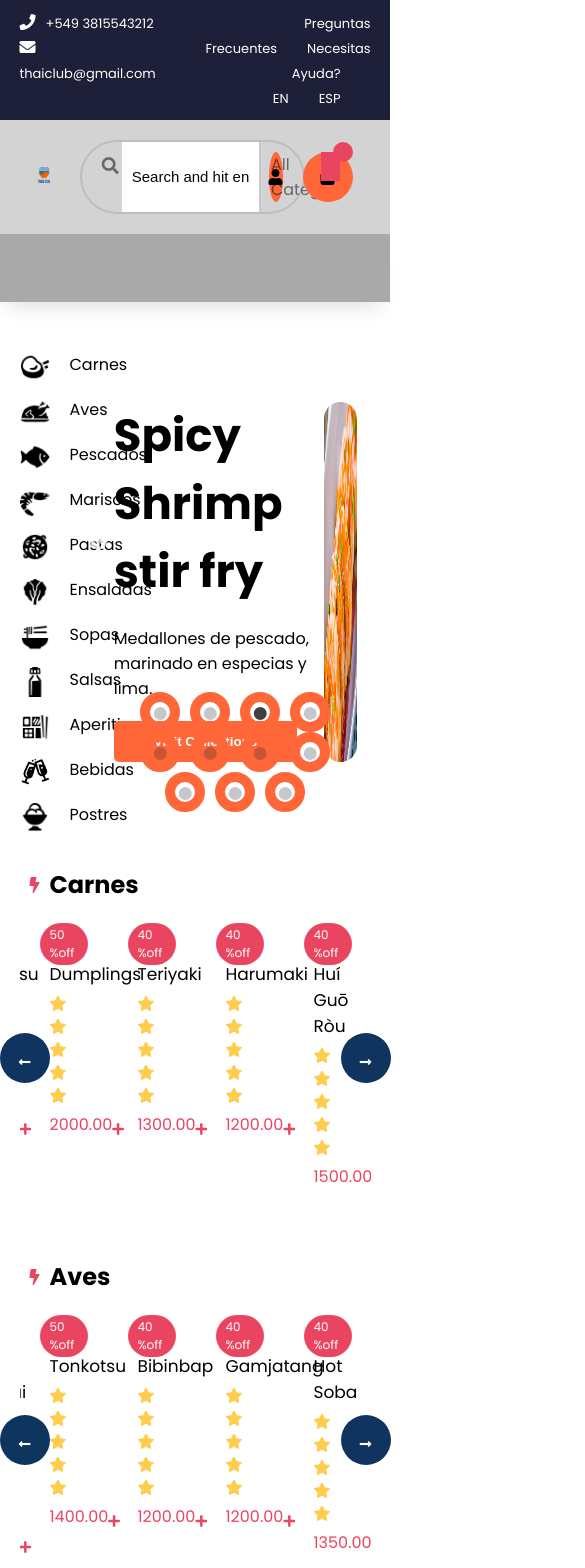
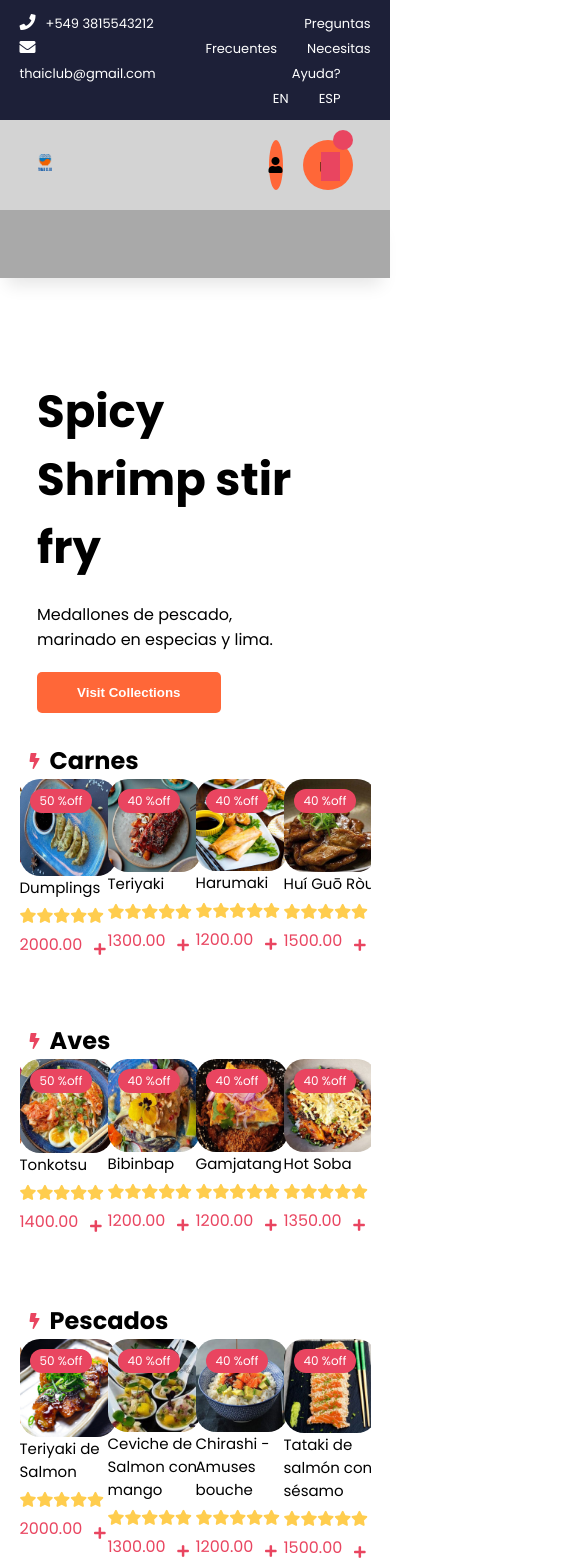
Before and after one commit to gerodimarco/THAICLUB, a React (Create React App) app: page / in a window 390 px wide. Shown: the top 1568 px of the page, 585 px wide, since content can reach past the window. Built offline with nearby package versions, Linux system fonts and the light colour scheme.

Commit message:
Arreglos en el responsive

```diff
--- a/src/App.css
+++ b/src/App.css
@@ -22,7 +22,6 @@ body {
 .d_flex{
   display: flex;
   justify-content: space-between;
-
 }
 
 .c_flex {
@@ -288,3 +287,40 @@ input, button {
   grid-template-columns: repeat(4, 1fr);
   grid-gap: 10px;
 }
+
+@media screen and (max-width: 600px){
+  .grid2 {
+    grid-template-columns: 1fr;
+  }
+  .homeSlide ul {
+    display: none;
+  }
+  .contentWidth {
+    width:100% ;
+  }
+  .category {
+    display: none;
+  }
+  .homeSlide .box img{
+    display:none;
+  }
+  .search-box {
+    display:none;
+  }
+  .product {
+    margin:0px;
+    display:table-header-group;
+  }
+  .control-btn .next, .control-btn .prev {
+    display: none;
+  }
+  .product h3{
+    font-size:15px;
+  }
+  .flash .box img{
+    width: 90px;
+  }
+  .search .logo img {
+    width: 100px;
+  }
+}
```
